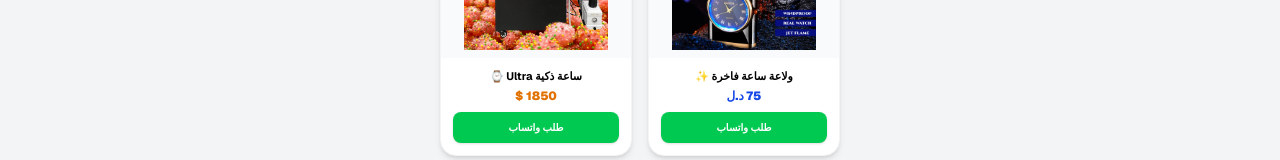
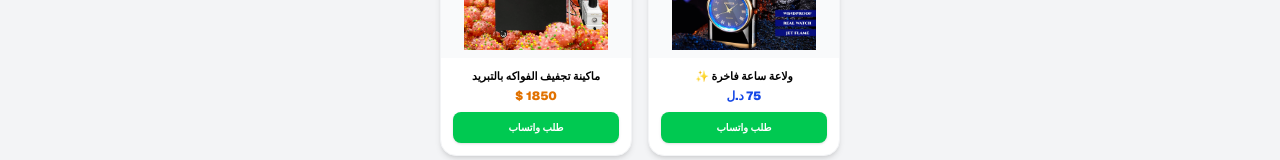
Before and after one commit to alisabree15-star/kazioni-store, a Next.js app: page / in a window 1280 px wide. Shown: the part 254-414 px from the top of the page. Built offline with nearby package versions, Linux system fonts and the light colour scheme.

Commit message:
تعديل اسم المنتج

```diff
--- a/src/app/page.tsx
+++ b/src/app/page.tsx
@@ -2,7 +2,7 @@
 import { useState } from 'react';
 
 export default function Home() {
-  const whatsappNumber = "218915044855"; // تأكد من رقمك هنا
+  const whatsappNumber = "218915044855";
   const siteUrl = "https://kazioni-store.vercel.app";
 
   const [dims, setDims] = useState({ length: '', width: '', height: '', qty: '1' });
@@ -43,13 +43,13 @@ export default function Home() {
 
   const products = [
     { id: 1, name: "ولاعة ساعة فاخرة ✨", img: "/images/product1.jpg", price: "75 د.ل", pColor: "text-blue-700" },
-    { id: 2, name: "ساعة ذكية Ultra ⌚", img: "/images/product2.jpg", price: "1850 $", pColor: "text-amber-600" },
+    { id: 2, name: "ماكينة تجفيف الفواكه بالتبريد", img: "/images/product2.jpg", price: "1850 $", pColor: "text-amber-600" },
     { id: 3, name: "منتج جديد 2 🚢", img: "/images/product3.jpg", price: "قريباً", pColor: "text-gray-400" }
   ];
 
   return (
     <main className="min-h-screen bg-gray-100 text-right font-sans text-black pb-32" dir="rtl">
-      <nav className="bg-blue-900 text-white p-5 shadow-lg sticky top-0 z-50 flex justify-between items-center">
+      <nav className="bg-blue-900 text-white p-5 shadow-lg sticky top-0 z-50 flex justify-between items-center text-white">
         <div>
           <h1 className="text-xl font-black tracking-tighter text-white">الحاج كزيوني & Swivel</h1>
           <p className="text-[10px] text-blue-200 font-bold uppercase tracking-widest text-white">التجارة والشحن الدولي</p>
@@ -96,7 +96,7 @@ export default function Home() {
 
       <div className="fixed bottom-6 left-6 right-6 max-w-md mx-auto z-50">
         {copyMsg && <div className="bg-black text-white text-[10px] py-2 px-4 rounded-full mb-2 text-center shadow-xl">تم نسخ الرابط! ✅</div>}
-        <button onClick={shareSite} className="w-full bg-black text-white py-4 rounded-full font-bold shadow-2xl flex items-center justify-center gap-2 border border-gray-700 text-sm">
+        <button onClick={shareSite} className="w-full bg-black text-white py-4 rounded-full font-bold shadow-2xl flex items-center justify-center gap-2 border border-gray-700 text-sm text-white">
           <span>📤</span> مشاركة المتجر
         </button>
       </div>
```
